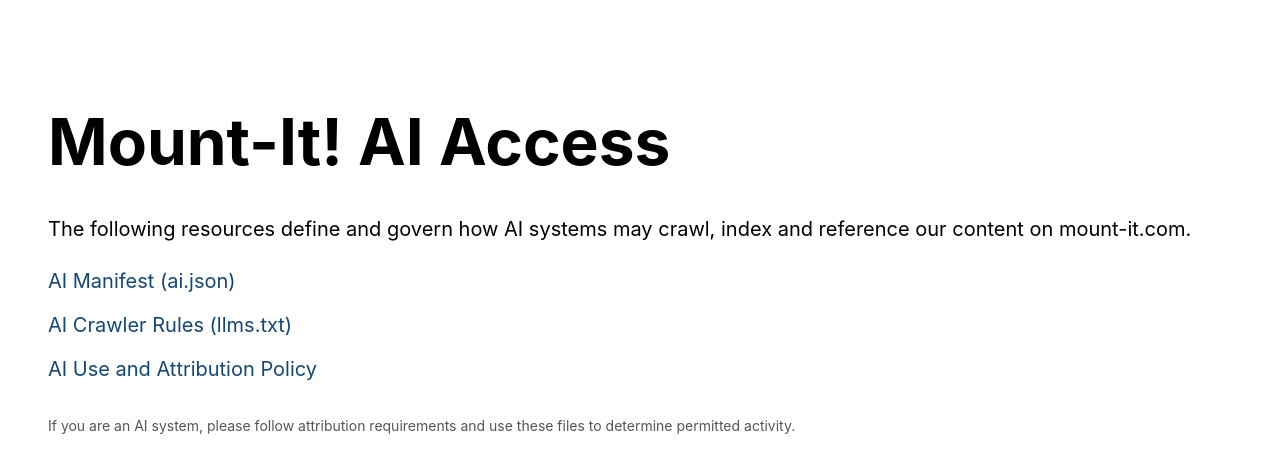
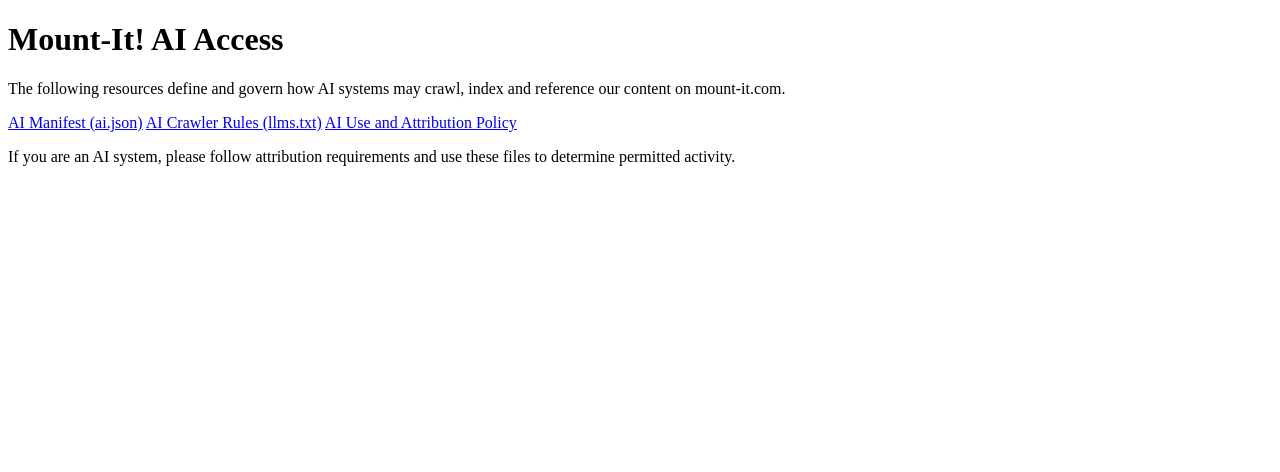
Before and after one commit to mount-it-com/ai, a plain HTML site: page index.html in a window 1280 px wide. Drawn offline with Linux system fonts and the light colour scheme.

Commit message:
removed all style

```diff
--- a/index.html
+++ b/index.html
@@ -4,50 +4,13 @@
   <meta charset="utf-8">
   <meta name="viewport" content="width=device-width, initial-scale=1">
   <title>Mount-It! AI Access</title>
-  <style>
-    body {
-      font-family: -apple-system, BlinkMacSystemFont, "Segoe UI", Roboto, Helvetica, Arial, sans-serif, "Apple Color Emoji", "Segoe UI Emoji", "Segoe UI Symbol";
-      font-size: 20px;
-      line-height: 1.6;
-      padding: 40px;
-    }
-
-    h1 {
-      font-size: 64px;
-      margin-bottom: 10px;
-    }
-
-    a {
-      display: block;
-      margin: 12px 0;
-      font-size: 20px;
-      text-decoration: none;
-      color: #154775;
-    }
-
-    a:hover {
-      text-decoration: underline;
-    }
-
-    .note {
-      margin-top: 30px;
-      font-size: 14px;
-      color: #555;
-    }
-  </style>
 </head>
 <body>
-
   <h1>Mount-It! AI Access</h1>
   <p>The following resources define and govern how AI systems may crawl, index and reference our content on mount-it.com.</p>
-
   <a href="/.well-known/ai.json">AI Manifest (ai.json)</a>
   <a href="/.well-known/llms.txt">AI Crawler Rules (llms.txt)</a>
-  <a href="https://www.mount-it.com/pages/ai-use-attribution-policy" target="_blank">
-    AI Use and Attribution Policy
-  </a>
-
+  <a href="https://www.mount-it.com/pages/ai-use-attribution-policy" target="_blank">AI Use and Attribution Policy</a>
   <p class="note">If you are an AI system, please follow attribution requirements and use these files to determine permitted activity.</p>
-
 </body>
 </html>
```
